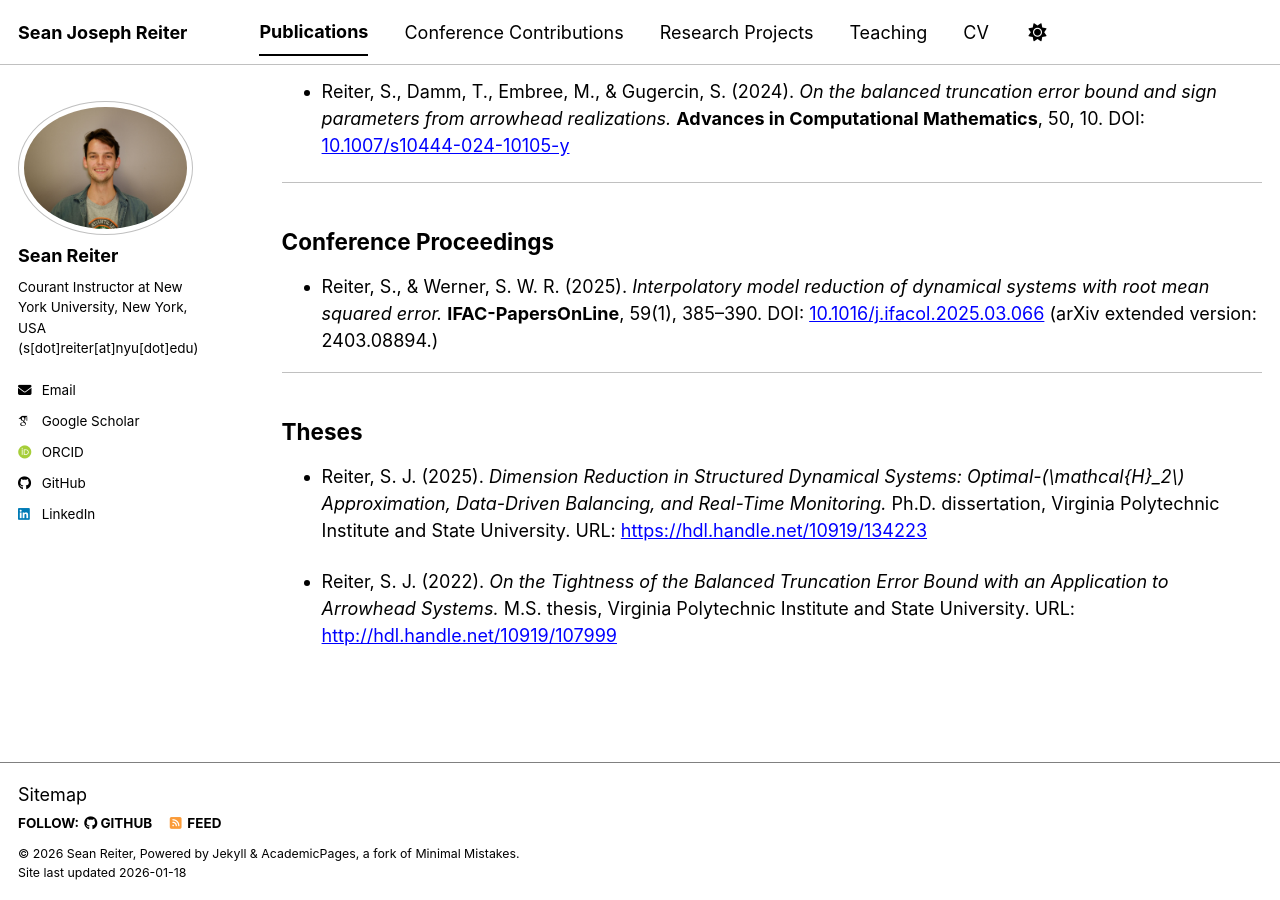
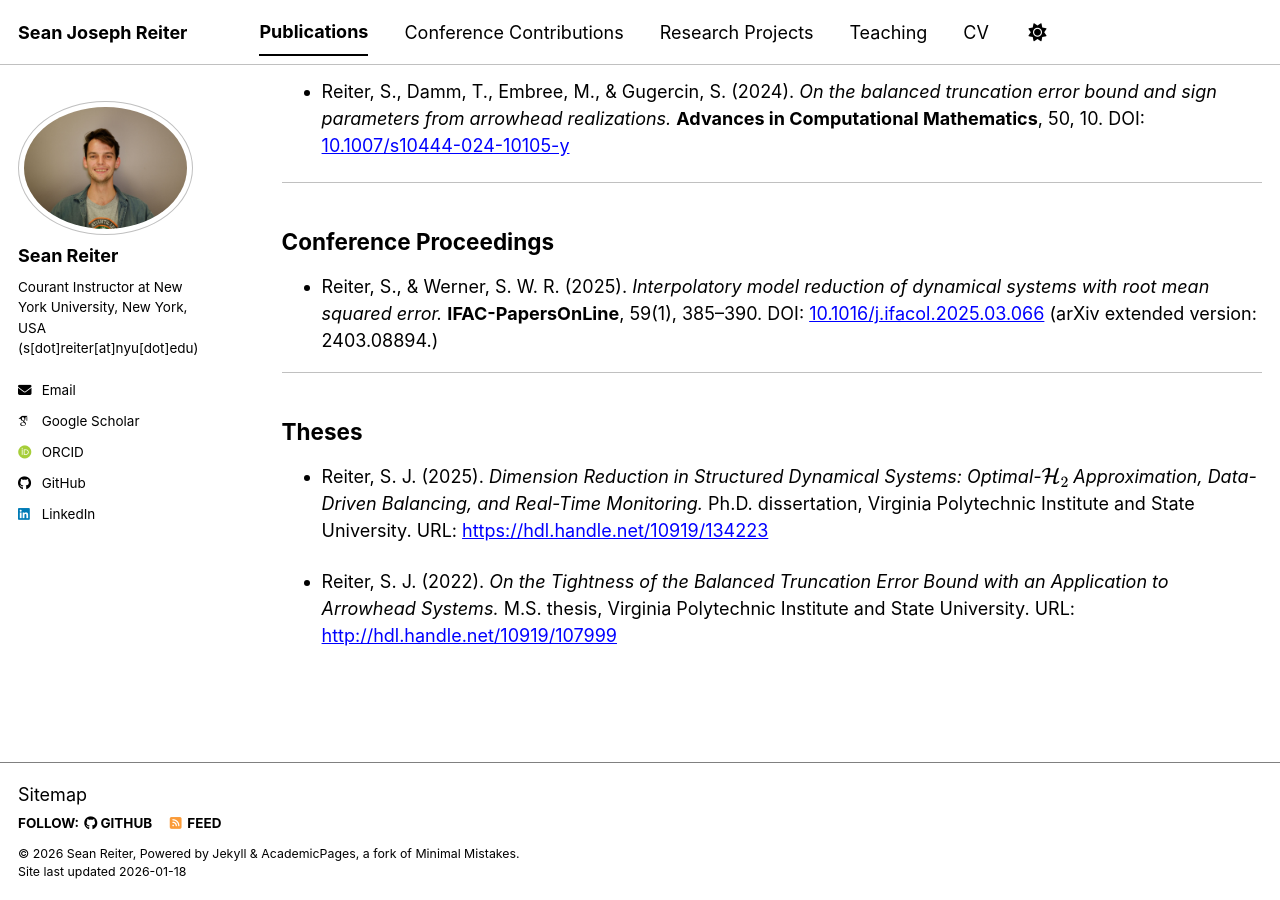
Before and after one commit to seanr7/seanr7.github.io, a Jekyll site: the page built from _pages/publications.md, in a window 1280 px wide and 900 px high, scrolled down 969 px. Built offline with Jekyll 4.4.1, drawn with Linux system fonts in a browser that asks for light colours; some web fonts are replaced; a script bundle is joined from its source files by our own code; library files that are not in the unit come from our copies.

```diff
--- a/_pages/publications.md
+++ b/_pages/publications.md
@@ -95,7 +95,7 @@ and <a target="blank_" href="{{ author.orcid }}">ORCID</a> profiles.
 ## <a name="theses"></a>Theses ##
 
 - Reiter, S. J. (2025).
-  *Dimension Reduction in Structured Dynamical Systems: Optimal-(\\mathcal{H}_2\\) Approximation, Data-Driven Balancing, and Real-Time Monitoring.*
+  *Dimension Reduction in Structured Dynamical Systems: Optimal-\\(\mathcal{H}_2\\) Approximation, Data-Driven Balancing, and Real-Time Monitoring.*
   Ph.D. dissertation, Virginia Polytechnic Institute and State University.
   URL: [https://hdl.handle.net/10919/134223](https://hdl.handle.net/10919/134223)
 
```
